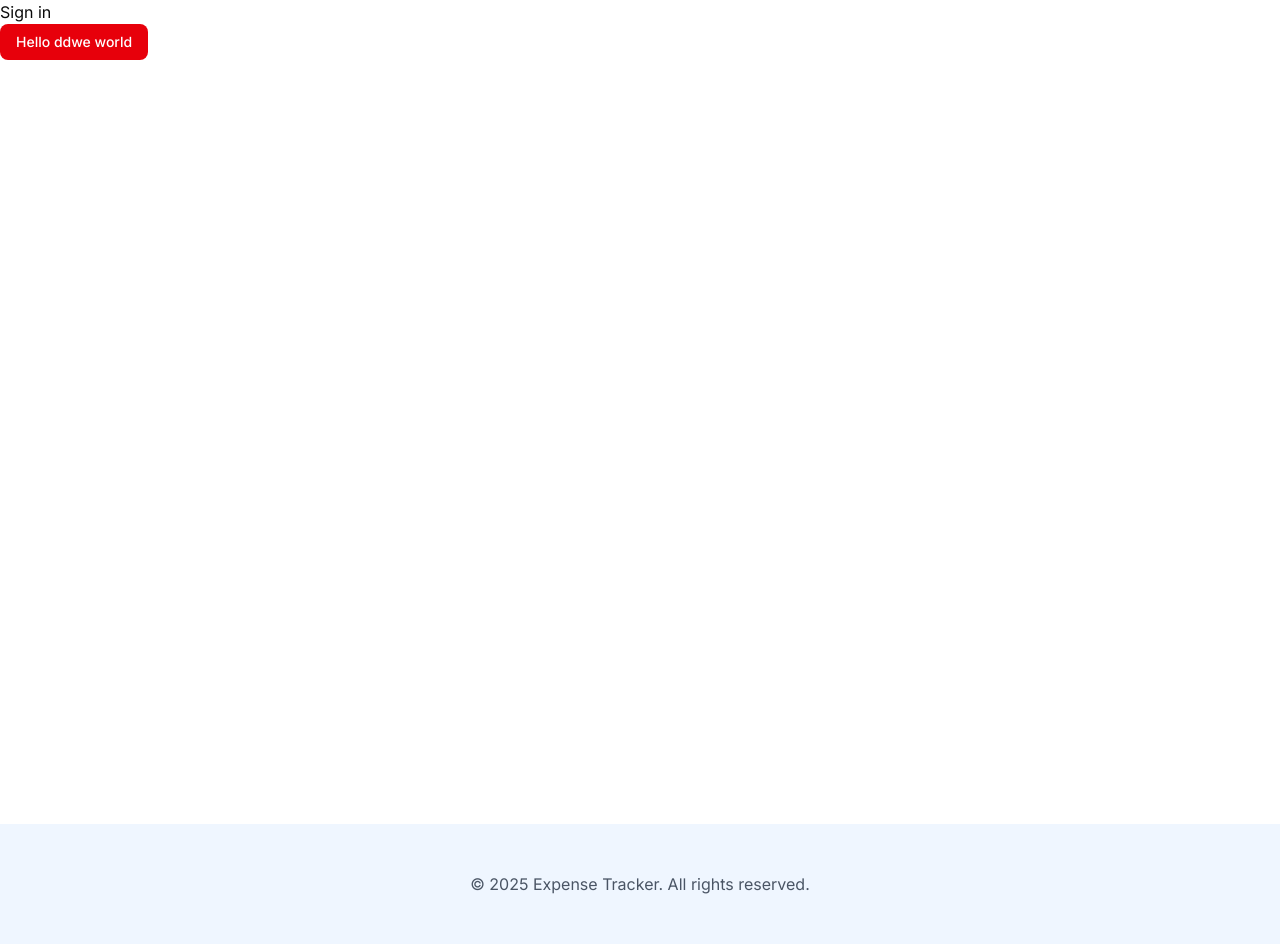
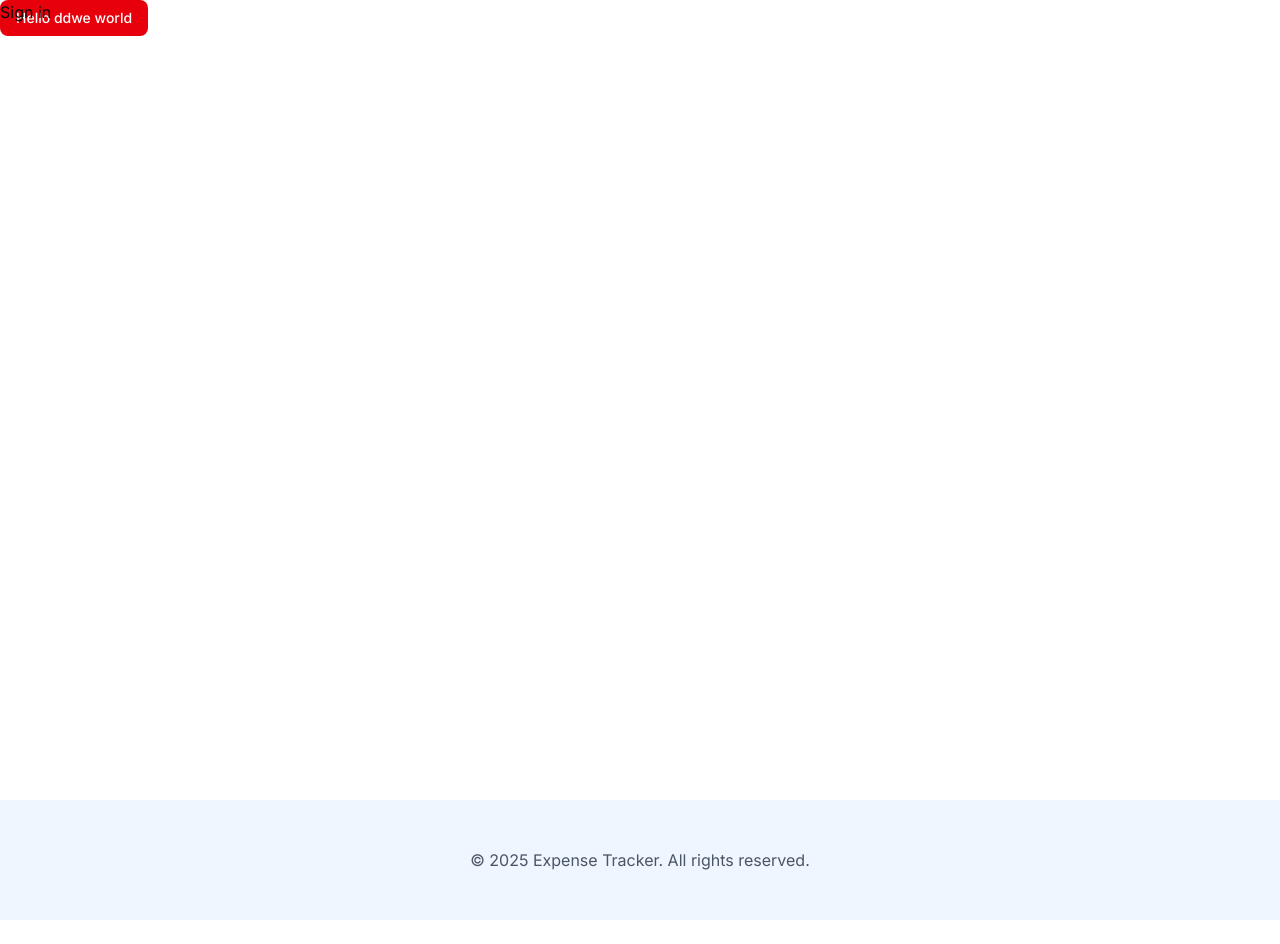
Before and after one commit to AriyaArKa/Expense-Tracker-and-Financial-Advisor, a Next.js app in the folder expense-tracker/: page / in a window 1280 px wide. After the commit the page ends 920 px from the top, so only its background shows below. Built offline with nearby package versions, Linux system fonts and the light colour scheme; no server answers.

Commit message:
user authetication done

```diff
--- /dev/null
+++ b/expense-tracker/app/(auth)/layout.js
@@ -0,0 +1,11 @@
+import React from 'react'
+
+const AuthLayout = ({ children }) => {
+  return (
+    <div className="flex justify-center pt-40">
+      {children}
+    </div>
+  )
+};
+
+export default AuthLayout;
--- /dev/null
+++ b/expense-tracker/app/(auth)/sign-in/[[...sign-in]]/page.tsx
@@ -0,0 +1,7 @@
+import React from "react";
+import { SignIn } from "@clerk/nextjs";
+const page = () => {
+  return <SignIn />;
+};
+
+export default page;
--- /dev/null
+++ b/expense-tracker/app/(auth)/sign-up/[[...sign-up]]/page.tsx
@@ -0,0 +1,7 @@
+import React from "react";
+import { SignUp } from "@clerk/nextjs";
+const page = () => {
+  return <SignUp />;
+};
+
+export default page;
--- a/expense-tracker/app/layout.js
+++ b/expense-tracker/app/layout.js
@@ -1,6 +1,6 @@
 import { Inter } from "next/font/google";
 import "./globals.css";
-import Header from "@/components/header";
+import Header from "../components/header";
 import { ClerkProvider } from "@clerk/nextjs";
 
 const inter = Inter({ subsets: ["latin"] });
--- a/expense-tracker/app/page.js
+++ b/expense-tracker/app/page.js
@@ -1,4 +1,4 @@
-import { Button } from "@/components/ui/button";
+import { Button } from "../components/ui/button";
 
 export default function Home() {
   return <Button variant="destructive">Hello ddwe world</Button>;
--- a/expense-tracker/components/header.jsx
+++ b/expense-tracker/components/header.jsx
@@ -3,7 +3,7 @@ import { SignedIn, SignedOut, UserButton, SignInButton } from "@clerk/nextjs";
 
 const Header = () => {
     return (
-        <div>
+        <div className="fixed top-0">
             <SignedOut>
                 <SignInButton />
             </SignedOut>
--- a/expense-tracker/components/ui/button.jsx
+++ b/expense-tracker/components/ui/button.jsx
@@ -2,7 +2,7 @@ import * as React from "react"
 import { Slot } from "@radix-ui/react-slot"
 import { cva } from "class-variance-authority";
 
-import { cn } from "@/lib/utils"
+import { cn } from "../../lib/utils"
 
 const buttonVariants = cva(
   "inline-flex items-center justify-center gap-2 whitespace-nowrap rounded-md text-sm font-medium transition-all disabled:pointer-events-none disabled:opacity-50 [&_svg]:pointer-events-none [&_svg:not([class*='size-'])]:size-4 shrink-0 [&_svg]:shrink-0 outline-none focus-visible:border-ring focus-visible:ring-ring/50 focus-visible:ring-[3px] aria-invalid:ring-destructive/20 dark:aria-invalid:ring-destructive/40 aria-invalid:border-destructive",
--- a/expense-tracker/jsconfig.json
+++ b/expense-tracker/jsconfig.json
@@ -1,7 +1,9 @@
 {
   "compilerOptions": {
+    "baseUrl": ".",
     "paths": {
       "@/*": ["./*"]
-    }
+    },
+    "moduleResolution": "node"
   }
 }
--- a/expense-tracker/package.json
+++ b/expense-tracker/package.json
@@ -33,6 +33,8 @@
   "devDependencies": {
     "@eslint/eslintrc": "^3",
     "@tailwindcss/postcss": "^4",
+    "@types/node": "24.6.0",
+    "@types/react": "19.1.16",
     "eslint": "^9",
     "eslint-config-next": "15.5.4",
     "tailwindcss": "^4",
```
Also changed, not shown: expense-tracker/tsconfig.json (added, +35 -0 lines), 1 other file (tests, documents, lock files or other folders).
